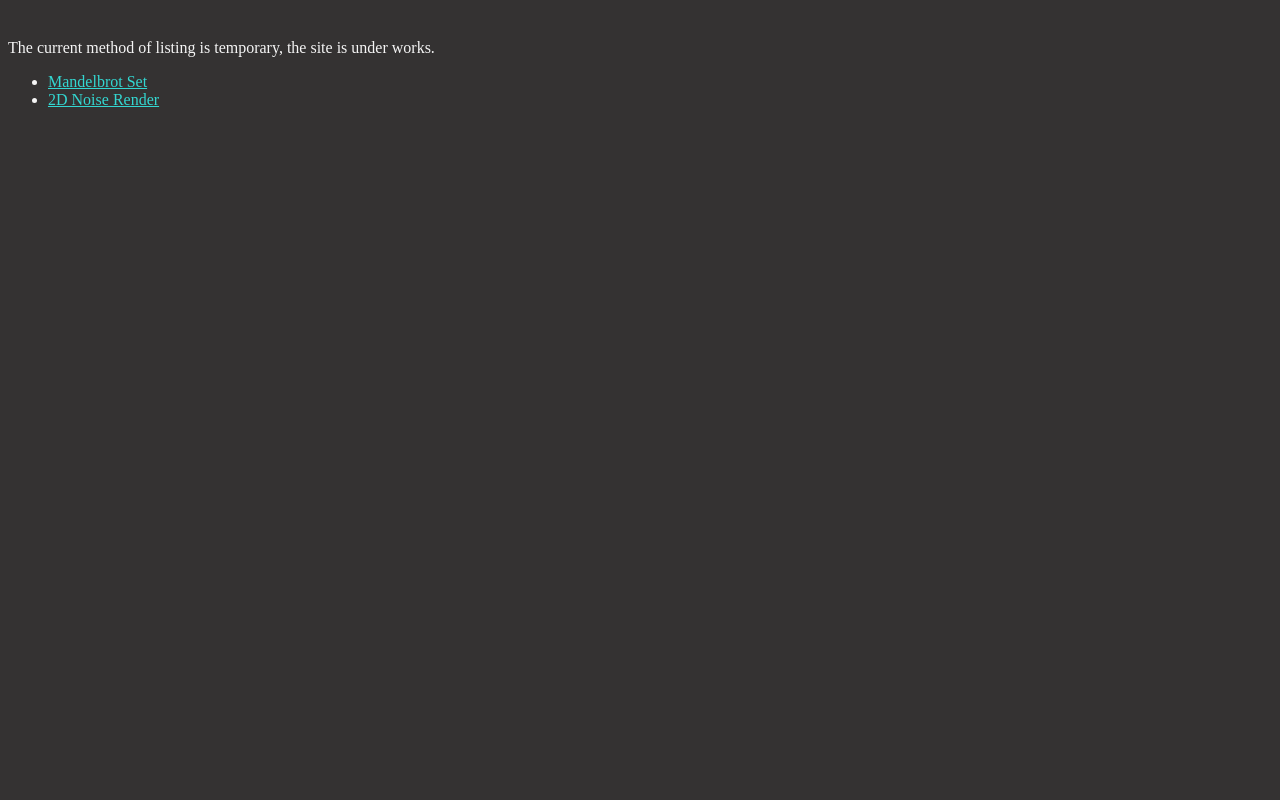
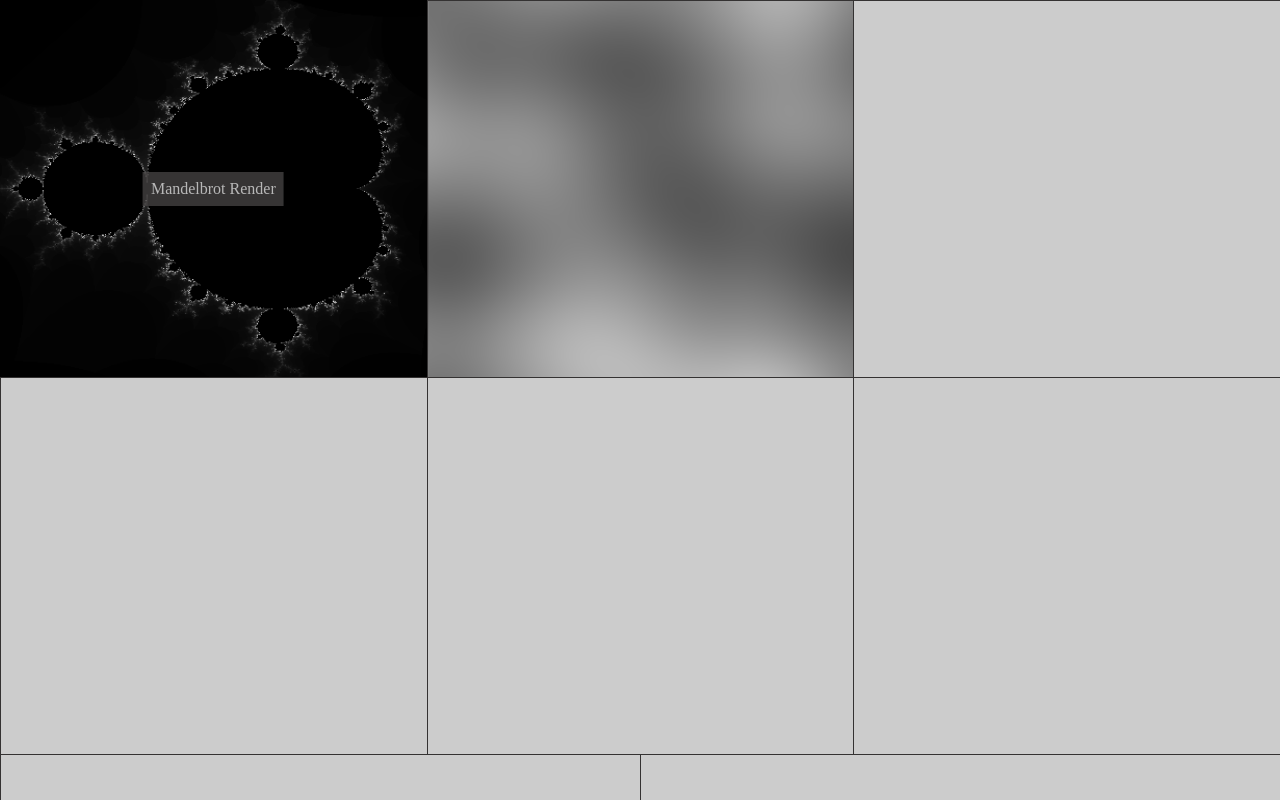
Before and after one commit to GreatGameGal/html-greatgamegal.com, a website: page src/projects.html in a window 1280 px wide. Shown: the top 800 px of the page. Drawn offline with Linux system fonts and the light colour scheme.

Commit message:
Make project page better

```diff
--- a/src/projects.html
+++ b/src/projects.html
@@ -6,14 +6,41 @@
   </head>
   <body>
     <div id="html_component" addclassbyid="nav_projects:active" src="/components/nav.html"></div>
-    <main>
-      <p>
-        The current method of listing is temporary, the site is under works.
-      </p>
-      <ul>
-        <li><a href="/projects/mandelbrotset/">Mandelbrot Set</a></li>
-        <li><a href="/projects/noise/">2D Noise Render</a></li>
-      </ul>
+    <main style="padding:0">
+      <div>
+        <a class="project" href="projects/mandelbrot/">
+          <p>Mandelbrot Render</p>
+          <img src="resources/mandelbrot.png">
+        </a>
+        <a class="project" href="projects/noise/">
+          <p>2d Noise</p>
+          <img src="resources/noise.png">
+        </a>
+        <a class="project" href="projects/">
+          <p>Placeholder</p>
+          <img src="resources/placeholder.png">
+        </a>
+        <a class="project" href="projects/">
+          <p>Placeholder</p>
+          <img src="resources/placeholder.png">
+        </a>
+        <a class="project" href="projects/">
+          <p>Placeholder</p>
+          <img src="resources/placeholder.png">
+        </a>
+        <a class="project" href="projects/">
+          <p>Placeholder</p>
+          <img src="resources/placeholder.png">
+        </a>
+        <a class="project" href="projects/">
+          <p>Placeholder</p>
+          <img src="resources/placeholder.png">
+        </a>
+        <a class="project" href="projects/">
+          <p>Placeholder</p>
+          <img src="resources/placeholder.png">
+        </a>
+      </div>
     </main>
     <div id="html_component" src="/components/footer.html"></div>
   </body>
--- a/src/style/style.css
+++ b/src/style/style.css
@@ -12,8 +12,8 @@ body {
   background-color: var(--main-background-color);
   color: var(--text-color);
   margin: 0;
-  height: 100vh;
-  display: grid;
+  display: flex;
+  flex-flow: column wrap;
   -ms-overflow-style: none;
 }
 
@@ -35,10 +35,11 @@ a:visited {
 
 
 main {
-  height: calc(100vh - var(--nav-height));
+  min-height: calc(100vh - var(--nav-height));
   box-sizing: border-box;
-  position: static;
-  overflow: auto;
+  overflow: none;
+  flex-grow: 1;
+  overflow:auto;
   padding: 8px;
   margin: 0;
 }
@@ -136,3 +137,59 @@ button {
     display: none;
   }
 }
+
+div:has(.project) {
+  display: flex;
+  flex-flow: row wrap;
+  height: 100%;
+  width: 100%;
+  margin: 0;
+  padding: 0;
+}
+
+.project {
+  position: relative;
+  overflow: hidden;
+  display:inline-block;
+  flex-grow: 1;
+  padding: 0;
+  margin: 0;
+  --dims: min(50vw, calc(50vh - calc(var(--nav-height) / 2)));
+  width: var(--dims);
+  height: var(--dims);
+
+  & img {
+    width: 100%;
+    height: 100%;
+    transition: all 0.8s ease;
+    border: var(--main-background-color);
+    border-style:solid;
+    border-width: 1px;
+  }
+
+  & p {
+    position:absolute;
+    top: 50%;
+    left: 50%;
+    transform: translate(-50%, -50%);
+    padding: 0.5em;
+    z-index: 1;
+    margin: auto auto;
+
+    background-color: var(--container-background-color);
+    color: var(--text-color);
+    visibility: hidden;
+    opacity: 0;
+
+    transition: opacity .2s, visibility .2s;
+  }
+
+  &:hover p {
+    visibility: visible;
+    opacity: 0.75;
+  }
+
+  &:hover img {
+    transform: scale(2);
+  }
+}
```
Also changed, not shown: src/resources/mandelbrot.png (added), src/resources/noise.png (added), src/resources/placeholder.png (added).
